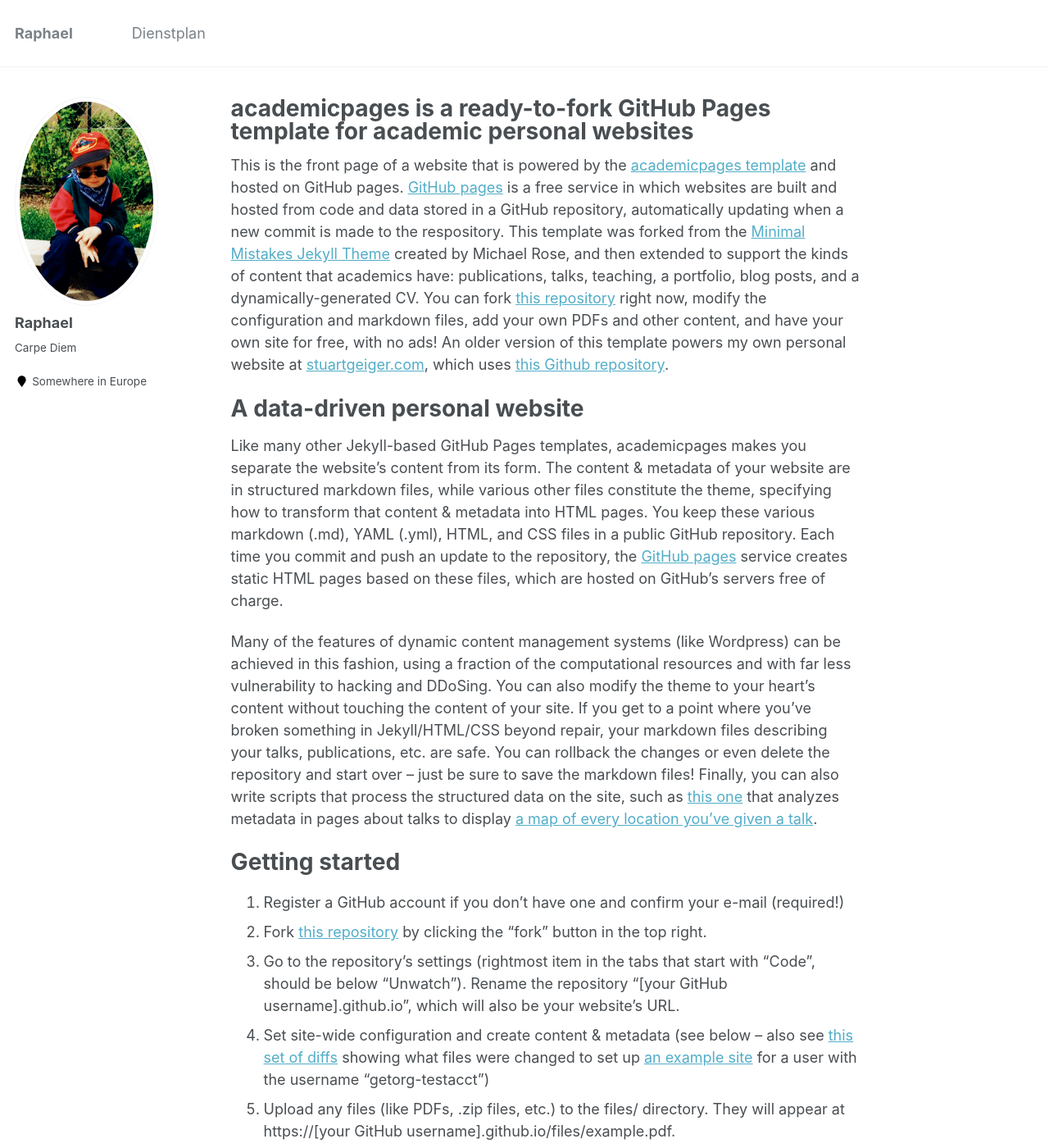
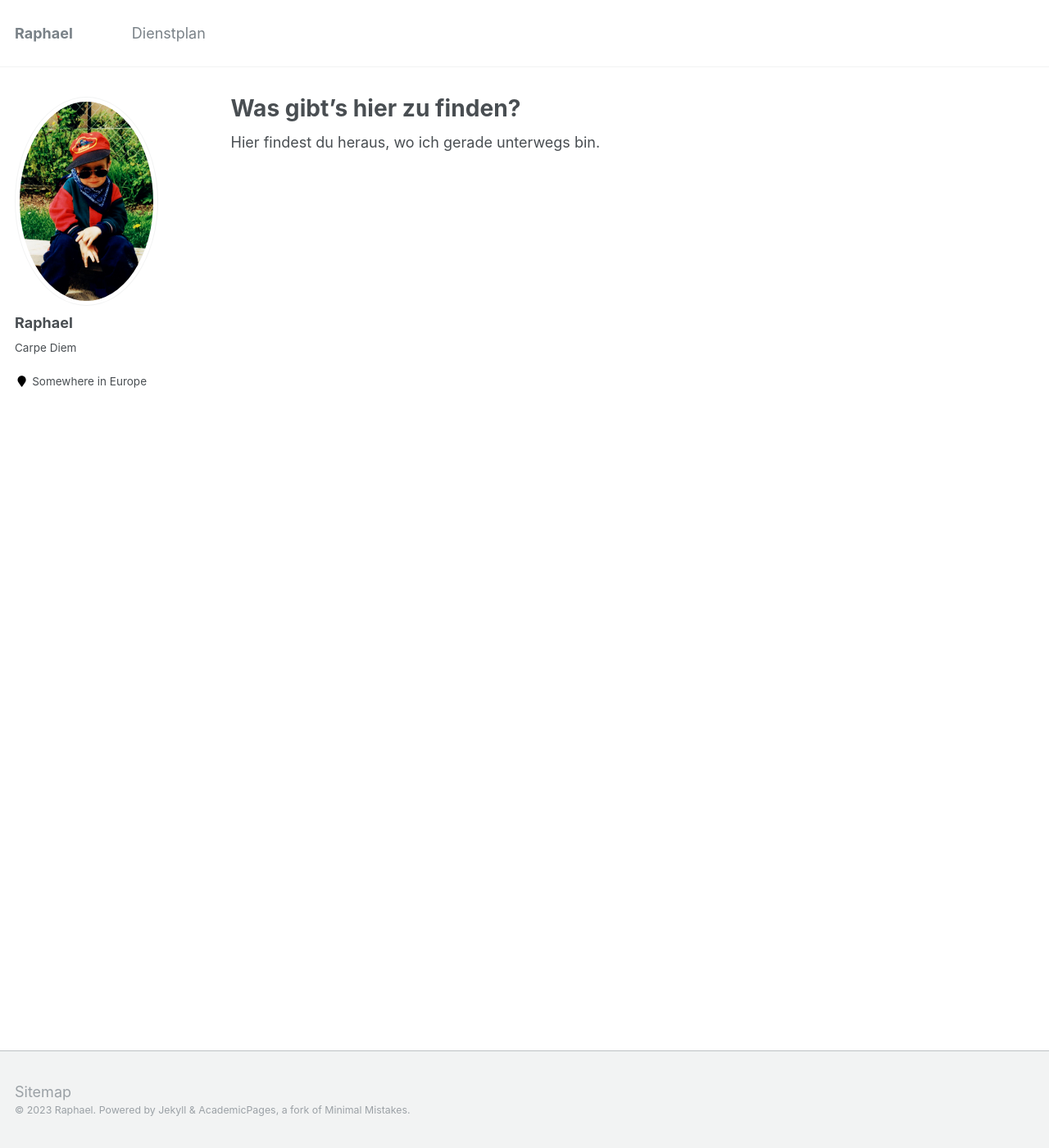
Before and after one commit to rhecher/rhecher.github.io, a Jekyll site: the page built from _pages/about.md, in a window 1280 px wide and 1400 px high. Shown: the whole window at 82% size. Built offline with Jekyll 4.4.1, drawn with Linux system fonts in a browser that asks for light colours; some of the changed text lies outside the part shown.

Commit message:
Update about.md

```diff
--- a/_pages/about.md
+++ b/_pages/about.md
@@ -1,6 +1,6 @@
 ---
 permalink: /
-title: "academicpages is a ready-to-fork GitHub Pages template for academic personal websites"
+title: "Was gibt's hier zu finden?"
 excerpt: "About me"
 author_profile: true
 redirect_from:
@@ -8,6 +8,10 @@ redirect_from:
   - /about.html
 ---
 
+Hier findest du heraus, wo ich gerade unterwegs bin.
+
+
+<!--
 This is the front page of a website that is powered by the [academicpages template](https://github.com/academicpages/academicpages.github.io) and hosted on GitHub pages. [GitHub pages](https://pages.github.com) is a free service in which websites are built and hosted from code and data stored in a GitHub repository, automatically updating when a new commit is made to the respository. This template was forked from the [Minimal Mistakes Jekyll Theme](https://mmistakes.github.io/minimal-mistakes/) created by Michael Rose, and then extended to support the kinds of content that academics have: publications, talks, teaching, a portfolio, blog posts, and a dynamically-generated CV. You can fork [this repository](https://github.com/academicpages/academicpages.github.io) right now, modify the configuration and markdown files, add your own PDFs and other content, and have your own site for free, with no ads! An older version of this template powers my own personal website at [stuartgeiger.com](http://stuartgeiger.com), which uses [this Github repository](https://github.com/staeiou/staeiou.github.io).
 
 A data-driven personal website
@@ -48,3 +52,4 @@ Example: editing a markdown file for a talk
 For more info
 ------
 More info about configuring academicpages can be found in [the guide](https://academicpages.github.io/markdown/). The [guides for the Minimal Mistakes theme](https://mmistakes.github.io/minimal-mistakes/docs/configuration/) (which this theme was forked from) might also be helpful.
+-->
```
